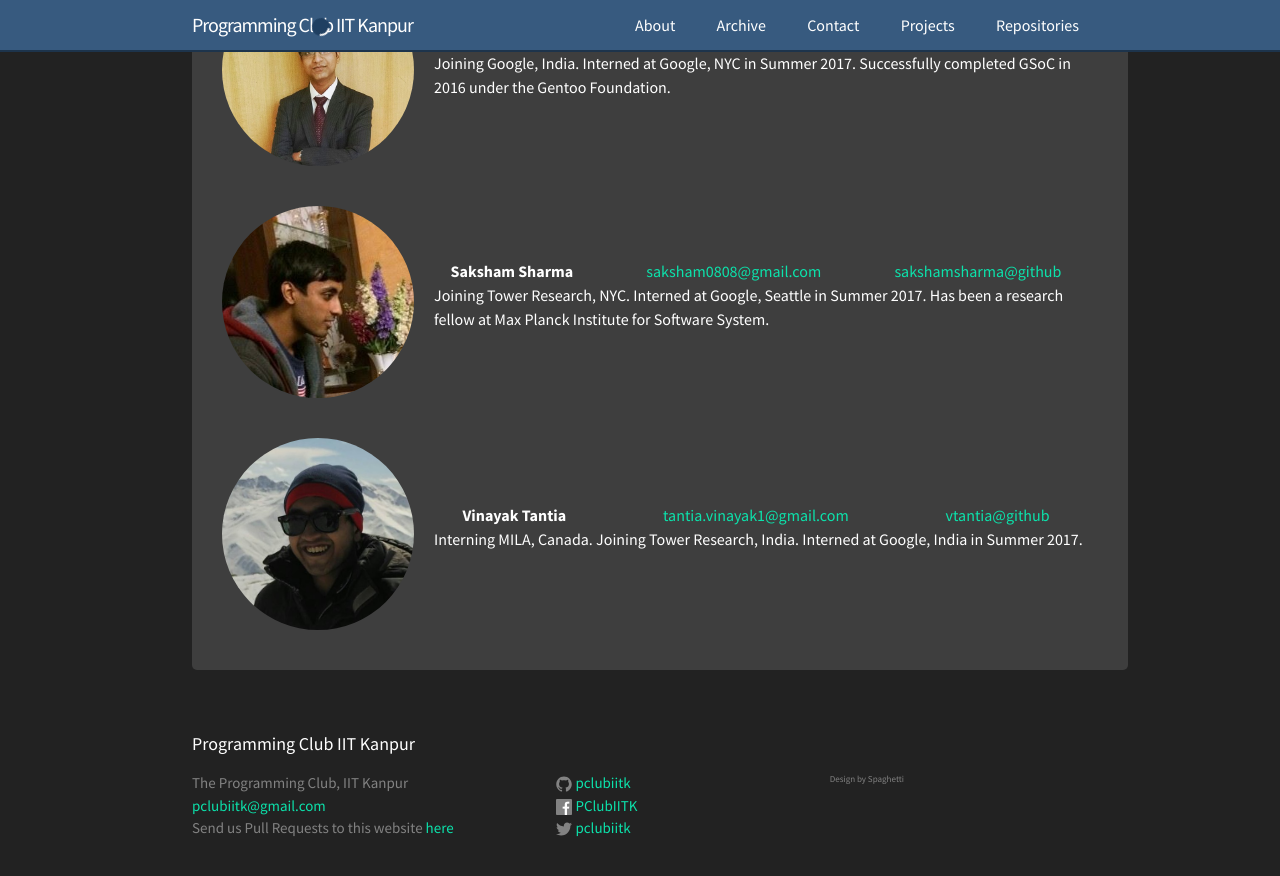
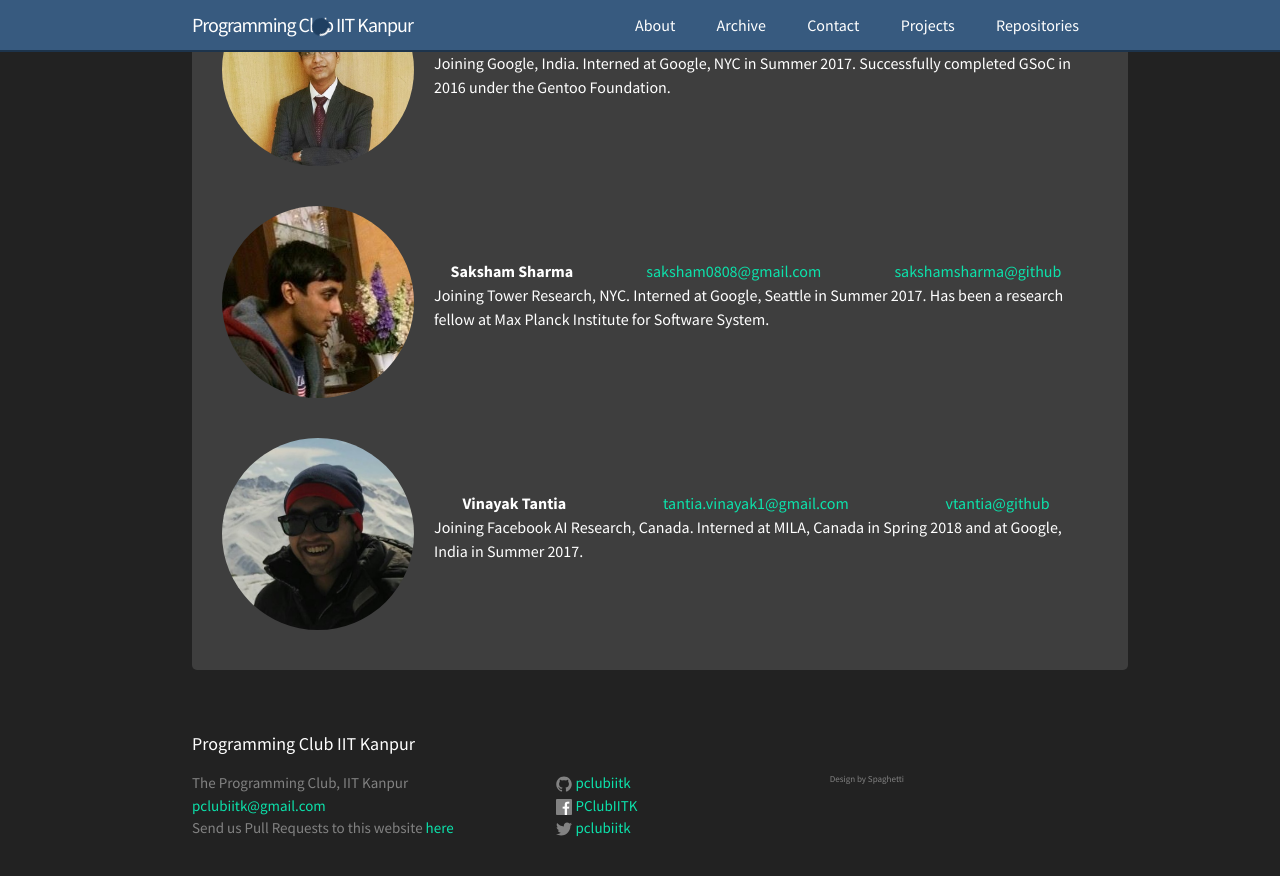
Before and after one commit to pclubiitk/pclub.in, a Jekyll site: the page built from contact.html, in a window 1280 px wide and 900 px high, scrolled down 2177 px. Shown: the top 876 px of the window. Built offline with Jekyll 4.4.1, drawn with Linux system fonts in a browser that asks for light colours; nearby versions of some CDN libraries; comment, search, counter and statistics services are not loaded; a style sheet for code colours, icons or effects is not loaded.

Commit message:
Update old coordinator details

```diff
--- a/_config.yml
+++ b/_config.yml
@@ -75,8 +75,8 @@
       github: vtantia
       image: vinayak.jpg
       body: |
-        Interning MILA, Canada. Joining Tower Research, India.
-        Interned at Google, India in Summer 2017.
+        Joining Facebook AI Research, Canada.
+        Interned at MILA, Canada in Spring 2018 and at Google, India in Summer 2017.
 
 
 # Gems
```
